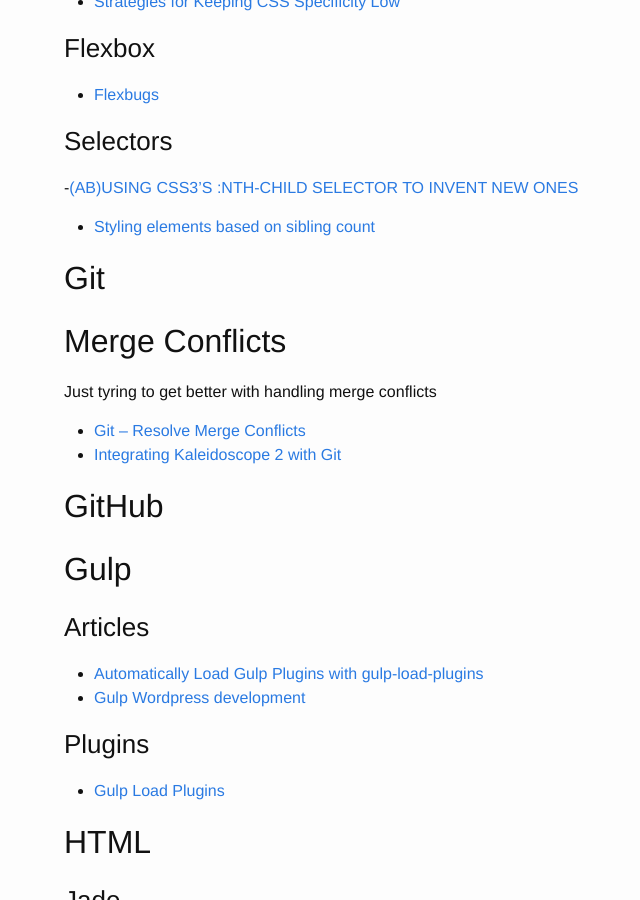
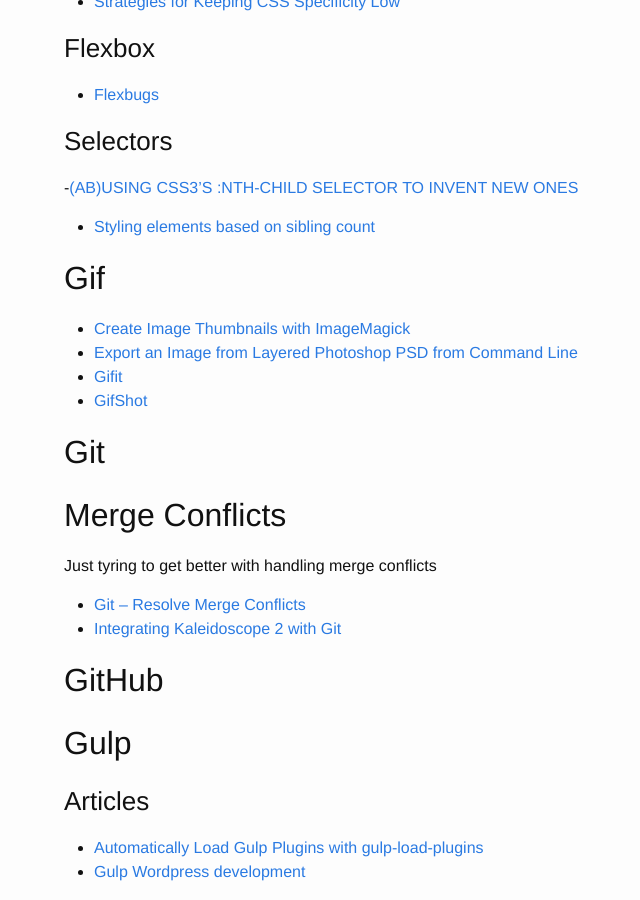
Before and after one commit to brownerd/brownerd.github.io, a Jekyll site: the page built from _posts/2015-01-01-reading-list-2015.md, in a window 1280 px wide and 900 px high, scrolled down 561 px. Shown: the whole window, without its empty margins (206-846 px from the left). Built offline with Jekyll 4.4.1, drawn with Linux system fonts in a browser that asks for light colours; some of the changed text lies outside the part shown.

Commit message:
add Gif resources and TYpography articles

```diff
--- a/_posts/2015-01-01-reading-list-2015.md
+++ b/_posts/2015-01-01-reading-list-2015.md
@@ -37,6 +37,20 @@ This is a running list of all the articles I read during 2015 that I want to rem
 ### Selectors
 -[(AB)USING CSS3'S :NTH-CHILD SELECTOR TO INVENT NEW ONES](https://grack.com/blog/2015/01/09/abusing-css3-selectors/)
 - [Styling elements based on sibling count](http://lea.verou.me/2011/01/styling-children-based-on-their-number-with-css3/)
+
+
+
+
+
+## Gif
+- [Create Image Thumbnails with ImageMagick](http://davidwalsh.name/create-image-thumbnails-imagemagick)
+- [Export an Image from Layered Photoshop PSD from Command Line](http://davidwalsh.name/export-photoshop-file-image)
+- [Gifit](https://github.com/crtr0/gifit)
+- [GifShot](http://yahoo.github.io/gifshot/)
+
+
+
+
 
 
 
@@ -277,6 +291,13 @@ I hate powerpoint and keynote. But I am loving Bespoke!
 
 
 
+## Typography
+- [Live Font Interpolation on the Web](http://alistapart.com/article/live-font-interpolation-on-the-web)
+- [Opentype.js](http://nodebox.github.io/opentype.js/)
+
+
+
+
 
 
 
```
Also changed, not shown: other parts of _posts/2015-01-01-reading-list-2015.md (+1 -1 lines).
